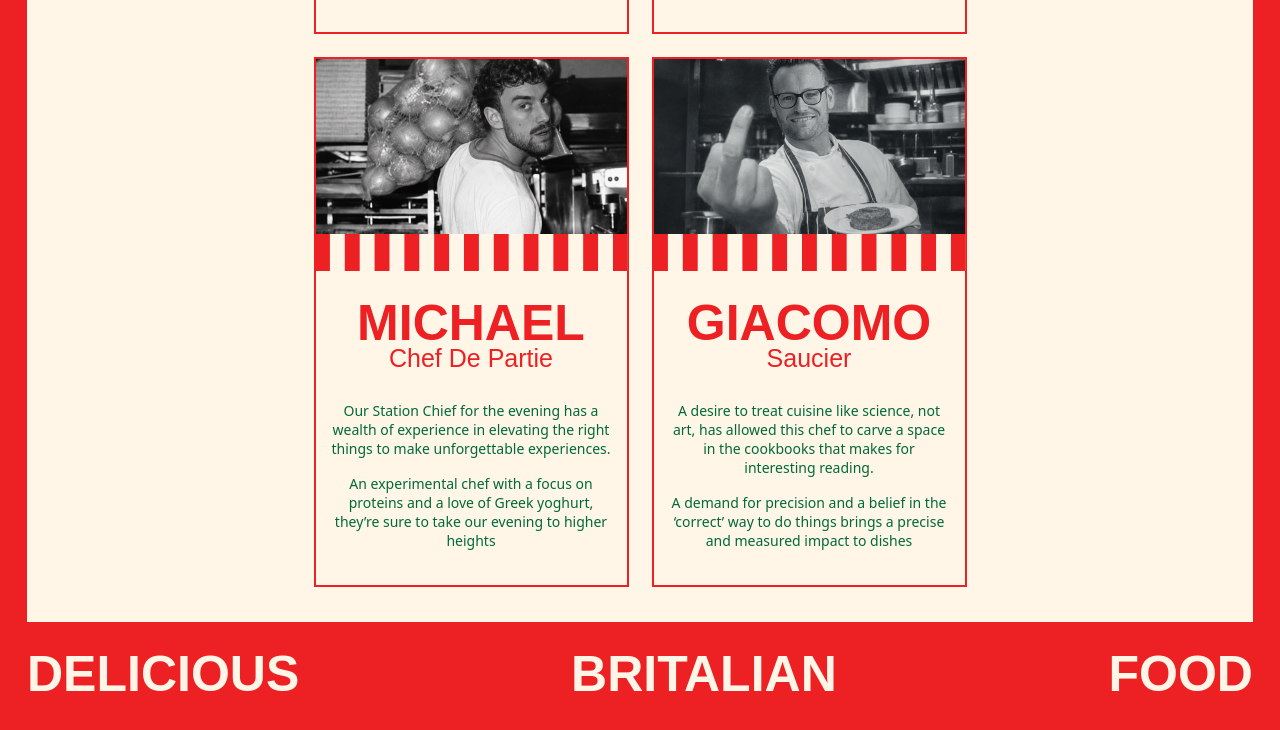
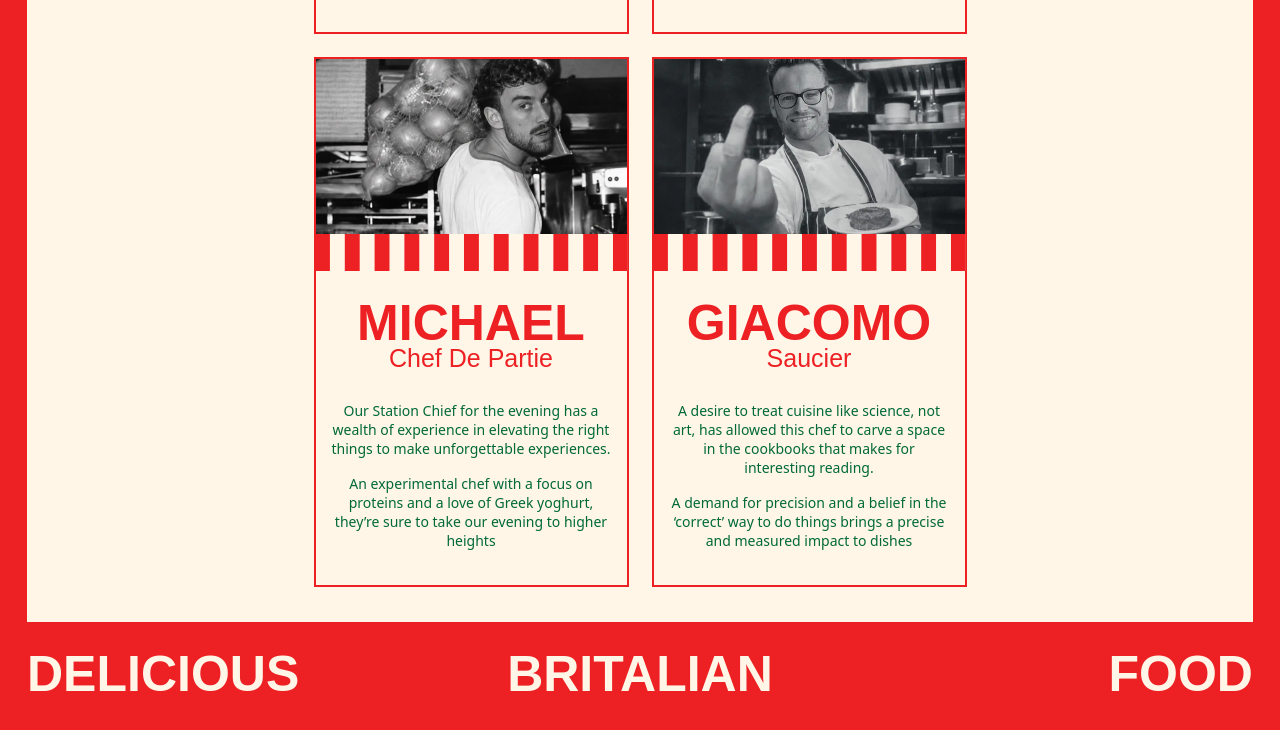
Before and after one commit to lucadude99/chez-rosario, an Astro site: page / in a window 1280 px wide. Shown: the part 1336-2066 px from the top of the page. Built offline with nearby package versions, Linux system fonts and the light colour scheme; Astro itself is replaced by a stand-in of ours; a web font is replaced by a local one.

Commit message:
Fix chef images and footer layout
Replaced the chef photos with optimized WebP assets and updated the desktop footer band to use an evenly spaced three-column grid.

```diff
--- a/src/styles/global.css
+++ b/src/styles/global.css
@@ -408,12 +408,20 @@
 }
 
 @media (min-width: 768px) {
+  /* Grid 3 colonne uguali: DELICIOUS sinistra, BRITALIAN centro, FOOD destra.
+   * justify-content: space-between avrebbe spostato BRITALIAN a destra
+   * perché DELICIOUS è più larga di FOOD. Con 1fr/1fr/1fr le tre colonne
+   * sono identiche e BRITALIAN cade esattamente al centro geometrico. */
   .footer-band {
-    flex-direction: row;
-    justify-content: space-between;
-    align-items: flex-start;
+    display: grid;
+    grid-template-columns: 1fr 1fr 1fr;
+    align-items: start;
     padding-top: 39px;
   }
+
+  .footer-word:nth-child(1) { text-align: left; }
+  .footer-word:nth-child(2) { text-align: center; }
+  .footer-word:nth-child(3) { text-align: right; }
 }
 
 .footer-word {
```
Also changed, not shown: src/pages/index.astro (+4 -4 lines), src/assets/img-1.webp (added), src/assets/img-2.webp (added), src/assets/img-3.webp (added), src/assets/img-4.webp (added).
